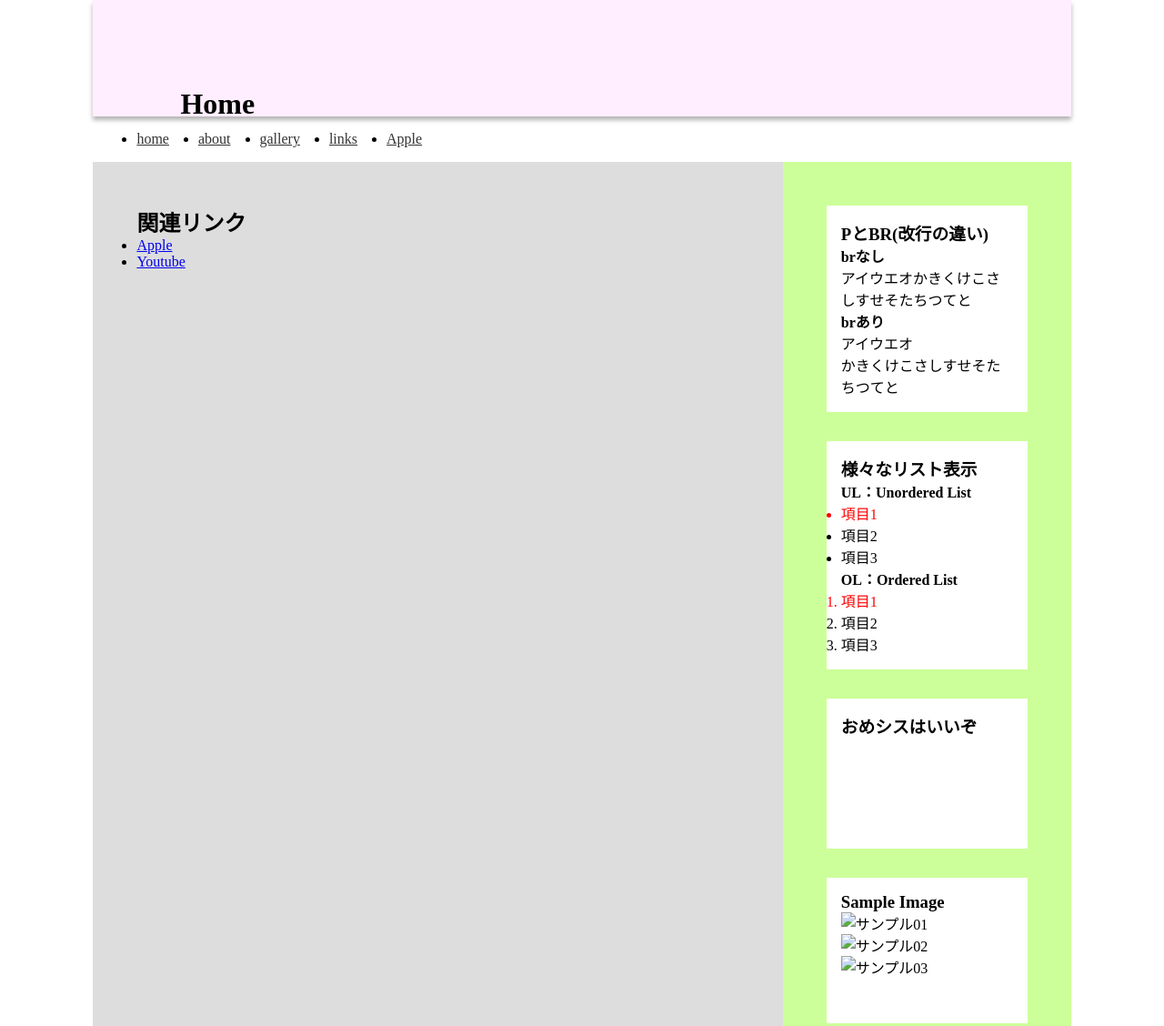
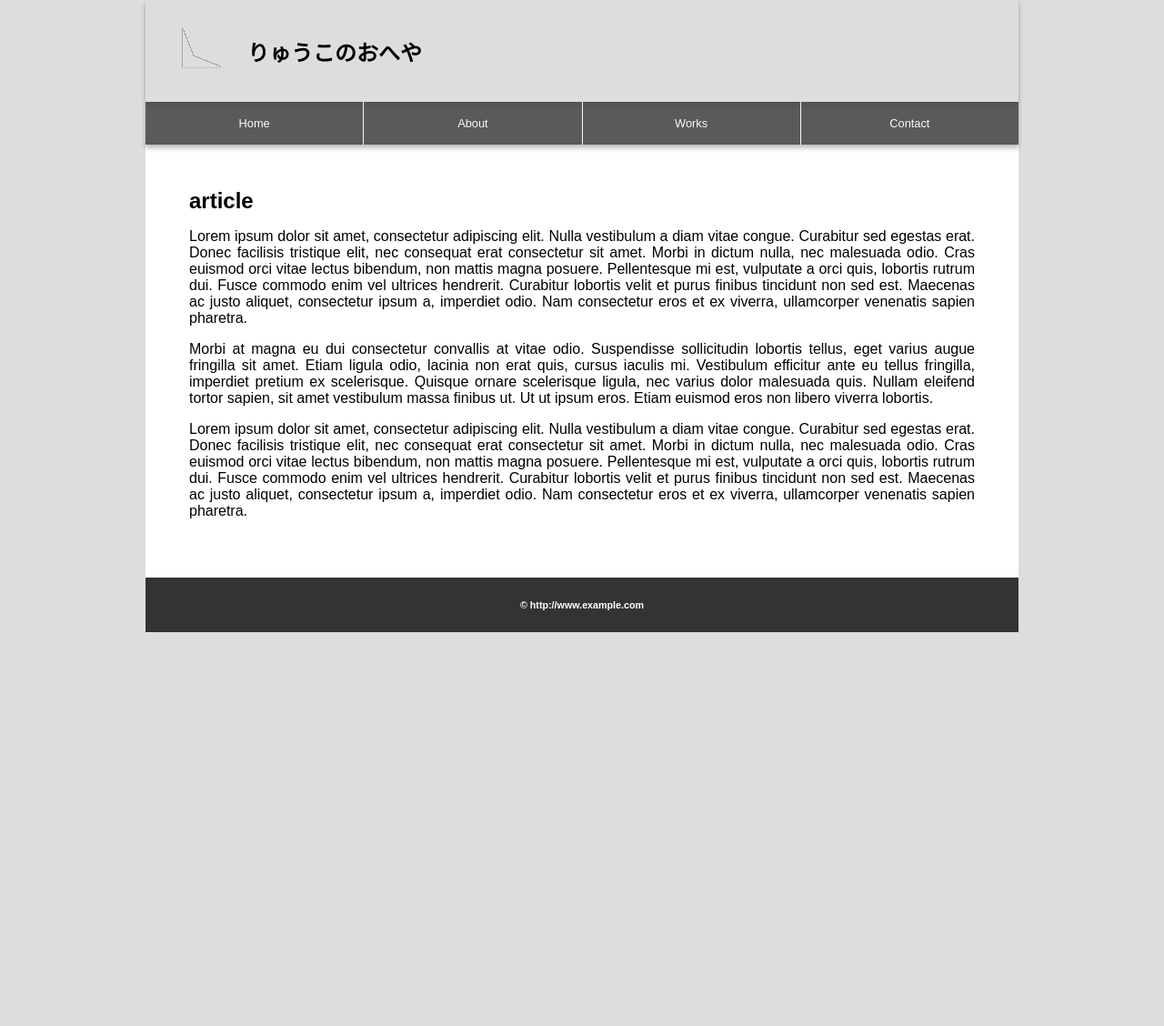
Before and after one commit to ryutaro1234/portfolio, a plain HTML site: page index.html in a window 1280 px wide. Shown: the top 1128 px of the page at 91% size. After the commit the page ends 800 px from the top, so only its background shows below. Drawn offline with Linux system fonts and the light colour scheme; grey boxes are pictures that could not be loaded.

Commit message:
Add files via upload

```diff
--- a/index.html
+++ b/index.html
@@ -1,136 +1,48 @@
+
 <!DOCTYPE html>
 <html lang="ja">
 
-  <head>
-    <meta charset="UTF-8">
-    <link rel="stylesheet" href="style.css">
-    <title>HOME</title>
-    <script src="hello.js" defer></script>
-  </head>
+<head>
+  <meta charset="UTF-8">
+  <meta name="viewport" content="width=device-width, initial-scale=1.0">
+  <link href="style.css" rel="stylesheet" >
+  <title>りゅうこのおへや</title>
+</head>
 
 <body>
 
   <div id="container">
 
     <header>
-      <h1>Home</h1>
+		<img src="images/logo01.png">
+		<h1>りゅうこのおへや</h1>
     </header>
 
     <nav>
-      <ul>
-        <li><a href="#">home</a></li>
-        <li><a href="#">about</a></li>
-        <li><a href="#">gallery</a></li>
-        <li><a href="#">links</a></li>
-        <li><a href="https://www.apple.com/jp/">Apple</a></li>
+      <ul id="lists" >
+        <li><a href="#">Home</a></li>
+        <li><a href="#">About</a></li>
+        <li><a href="#">Works</a></li>
+        <li><a href="#">Contact</a></li>
       </ul>
     </nav>
 
     <main>
 
-      <section>
-
-        <article>
-
-          <h1>PとBR(改行の違い)</h1>
-            <h4>brなし</h4>
-              <P>
-                アイウエオかきくけこさしすせそたちつてと
-              </P>
-            <h4>brあり</h4>
-              <P>
-                アイウエオ<br>かきくけこさしすせそたちつてと
-              </P>
-
-        </article>
-
-        <article>
-
-          <h1>様々なリスト表示</h1>
-            <h4>UL：Unordered List</h4>
-              <ul>
-                <li class="example">項目1</li>
-                <li>項目2</li>
-                <li>項目3</li>
-              </ul>
-            <h4>OL：Ordered List</h4>
-              <ol>
-              <li class="example">項目1</li>
-              <li>項目2</li>
-              <li>項目3</li>
-            </ol>
-
-        </article>
-
-        <article>
-          <h1>おめシスはいいぞ</h1>
-
-		<div class="youtube">
-            <iframe width="560" height="315" src="https://www.youtube.com/embed/z4F2NNZ_A0c" frameborder="0" allow="accelerometer; autoplay; clipboard-write; encrypted-media; gyroscope; picture-in-picture" allowfullscreen>
-		</div>
-            </iframe>
-        </article>
-
-        <article>
-          <h1>Sample Image</h1>
-            <img src="images/image01.jpg" width="480" alt="サンプル01">
-            <img src="images/image02.jpg" width="480" alt="サンプル02">
-            <img src="images/image03.jpg" width="480" alt="サンプル03">
-        </article>
-
-        <article>
-          <h1>表組み</h1>
-            <table  border="1" rules="all">
-               <thead>
-                    <tr>
-                         <th>商品</th>
-                         <th>価格</th>
-                    </tr>
-               </thead>
-               <tfoot>
-                    <tr>
-                         <td>合計金額</td>
-                         <td>250円</td>
-                    </tr>
-               </tfoot>
-               <tbody>
-                    <tr>
-                         <td>鉛筆</td>
-                         <td>150円</td>
-                    </tr>
-                    <tr>
-                         <td>消しゴム</td>
-                         <td>100円</td>
-                    </tr>
-               </tbody>
-            </table>
-        </article>
-
-        <article>
-          <h1>Googleで検索!!</h1>
-            <form action="http://www.google.com/search" method="get">
-              <label >Google: </label>
-              <input type="search" name="q">
-            </form>
-        </article>
-
-      </section>
-
-      <aside>
-        <h1>関連リンク</h1>
-          <ul>
-            <li><a href="http://www.apple.com/jp/">Apple</a></li>
-            <li><a href="https://www.youtube.com/">Youtube</a></li>
-          </ul>
+      <article>
+        <h1>article</h1>
+        <p> Lorem ipsum dolor sit amet, consectetur adipiscing elit. Nulla vestibulum a diam vitae congue. Curabitur sed egestas erat. Donec facilisis tristique elit, nec consequat erat consectetur sit amet. Morbi in dictum nulla, nec malesuada odio. Cras euismod orci vitae lectus bibendum, non mattis magna posuere. Pellentesque mi est, vulputate a orci quis, lobortis rutrum dui. Fusce commodo enim vel ultrices hendrerit. Curabitur lobortis velit et purus finibus tincidunt non sed est. Maecenas ac justo aliquet, consectetur ipsum a, imperdiet odio. Nam consectetur eros et ex viverra, ullamcorper venenatis sapien pharetra.</p>
+        <p>Morbi at magna eu dui consectetur convallis at vitae odio. Suspendisse sollicitudin lobortis tellus, eget varius augue fringilla sit amet. Etiam ligula odio, lacinia non erat quis, cursus iaculis mi. Vestibulum efficitur ante eu tellus fringilla, imperdiet pretium ex scelerisque. Quisque ornare scelerisque ligula, nec varius dolor malesuada quis. Nullam eleifend tortor sapien, sit amet vestibulum massa finibus ut. Ut ut ipsum eros. Etiam euismod eros non libero viverra lobortis. </p>
+        <p> Lorem ipsum dolor sit amet, consectetur adipiscing elit. Nulla vestibulum a diam vitae congue. Curabitur sed egestas erat. Donec facilisis tristique elit, nec consequat erat consectetur sit amet. Morbi in dictum nulla, nec malesuada odio. Cras euismod orci vitae lectus bibendum, non mattis magna posuere. Pellentesque mi est, vulputate a orci quis, lobortis rutrum dui. Fusce commodo enim vel ultrices hendrerit. Curabitur lobortis velit et purus finibus tincidunt non sed est. Maecenas ac justo aliquet, consectetur ipsum a, imperdiet odio. Nam consectetur eros et ex viverra, ullamcorper venenatis sapien pharetra.</p>
+      </article>
 
     </main>
 
     <footer>
-      &copy; http://www.example.com
+      <h6>&copy; http://www.example.com</h6>
     </footer>
 
   </div>
 
 </body>
-
 </html>
--- a/style.css
+++ b/style.css
@@ -1,96 +1,151 @@
+/*-------------------------------
+               BASE
+--------------------------------*/
+
 * {
   margin: 0;
   padding: 0;
 }
 
-#container{
-  width: 84%;
-  max-width: 1280px;
-  min-width: 512px;
-  margin: 0 auto;
+img {
+	width: auto;
+	max-height: 100%;
+}
+
+body {
+  font-family: sans-serif;
+  font-size: 16px;
+  background-color: #DDDDDD;
+}
+
+/*-------------------------------
+         LAYOUT MOBILE
+--------------------------------*/
+
+#container {
+	margin: auto;
+	max-width: 960px;
 }
 
 header {
-   position:relative;
-   height: 8rem;
-   background: #FFEEFF;
+	display: flex;
+	margin: auto;
+	height: 7rem;
+	border-image-width: auto;
 	box-shadow: 0 4px 0.3125rem rgba(0,0,0,.3);
+	background-color: clear;
+	color: 333333;
+}
+header h1 {
+	display: flex;
+	align-items: center;
+	top: 1.5rem;
+	left: 2rem;
+	font-size: 1.2rem;
 }
 
-  header h1{
-    position: absolute;
-    top: 6rem;
-    left: 6rem;
-    font-size: 2rem;
-    color: #000000;
+#lists {
+  display: flex;
+  flex-direction: column;
+  width: 100%;
+  background-color: #444;
+  box-shadow: 0 4px 0.3125rem rgba(0,0,0,.3);
+  opacity: 0.85;
+}
+#lists li {
+  width: 100%;
+  border-bottom: 1px solid #777;
+  list-style-type: none;
+  font-size: 80%;
+}
+#lists li:last-child {
+  border-bottom: none;
+}
+#lists a {
+  display: block;
+  padding: 1rem 0;
+  color: #FFF;
+  text-decoration: none;
+  text-align: center;
+}
+#lists a:hover {
+  background: #222;
 }
 
-nav {
-  padding: 1rem 3rem ;
-  background: #FFFFFF;
+main {
+  display: flex;
+  flex-direction: column;
 }
-
-  nav ul{
-    display: flex;
-    flex-direction: row;
+article {
+  padding: 2rem;
+  text-align: justify;
+  font-size: 0.85rem;
+  background-color: white;
 }
-
-  nav ul li{
-    margin-right: 2rem;
+aside {
+  padding: 2rem;
+  text-align: left;
+  font-size: 0.85rem;
+  background-color: #EEE;
 }
-
-  nav ul li a {
-    color: #333333;
-  }
-
-main{
-  display: flex;
-  flex-direction: row-reverse;
-}
-
-  section{
-    flex: 1;
-    padding: 3rem;
-    background: #CCFF99;
-  }
-
-    article{
-      min-height: 8rem;
-      padding: 1rem;
-      margin-bottom: 2rem;
-      background: #FFF;
-    }
-
-.youtube {
-    position: relative;
-    padding-bottom: 56.25%; /* 16:9の場合*/
-    height: 0;
-    overflow: hidden;
-}
-
-.youtube iframe {
-    position: absolute;
-    top: 0;
-    left: 0;
-    width: 100%;
-    height: 100%;
-}
-
-article img{
-    width:75%;
-}
-
-  aside{
-    flex: 3;
-    padding: 3rem;
-    background: #DDD;
+article h1,
+article p,
+aside h1,
+aside p {
+  margin-bottom: 1rem;
 }
 
 footer {
-  padding: 2rem 3rem;
+  padding: 1.5rem;
   text-align: center;
-  background: #333;
-  color: white;
+  background-color: #333;
+  color:white;
 }
 
-.example{color: #FF0000}
+/*-------------------------------
+      LAYOUT PC (OverWrite)
+--------------------------------*/
+
+@media only screen and (min-width: 769px) {
+
+  header {
+    height: 7rem;
+  }
+  header h1 {
+    top: 2.5rem;
+    left: 0rem;
+    width: 100%;
+    text-align: center;
+    font-size: 1.5rem;
+  }
+
+  #lists {
+    flex-direction: row;
+    justify-content: space-between;
+    top: 7rem;
+    left: 0;
+  }
+  #lists li {
+    flex:1;
+    border-bottom: none;
+    border-right: 1px solid #FFFFFF;
+  }
+  #lists li:last-child {
+    border-right: none;
+  }
+
+  main {
+    flex-direction: row;
+  }
+  article {
+    flex: 3;
+    padding: 3rem;
+    font-size: 1rem;
+  }
+  aside {
+    flex: 1;
+    padding: 3rem;
+    font-size: 1rem;
+  }
+
+}
```
Also changed, not shown: images/logo01.png (added). Lines whose indentation alone changed are shown as unchanged.
